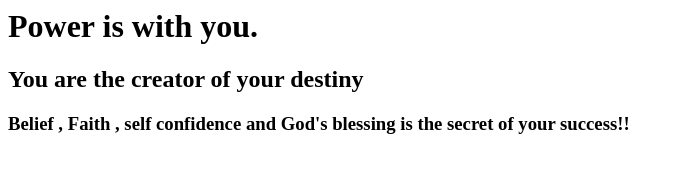
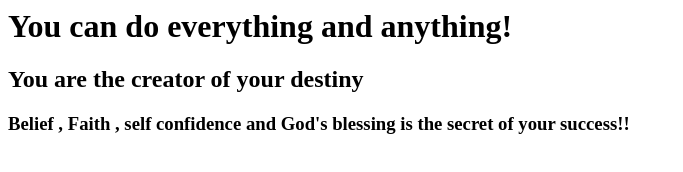
Before and after one commit to shaillenkumar/firstgitrepo, a plain HTML site: page index.html in a window 1280 px wide. Shown: the whole page, without its empty margins (0-683 px from the left). Drawn offline with Linux system fonts and the light colour scheme.

Commit message:
Update index.html quote2

```diff
--- a/index.html
+++ b/index.html
@@ -2,7 +2,7 @@
 <head></head>
 <body>
 
-<h1>Power is with you. </h1>
+<h1>You can do everything and anything! </h1>
 <h2> You are the creator of your destiny </h2>
 <h3>Belief , Faith , self confidence and God's blessing is the secret of your success!!</h3>
 
```
